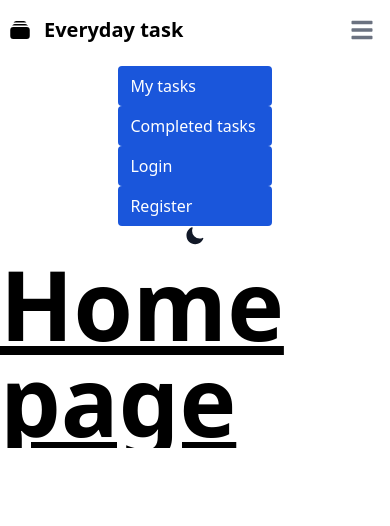
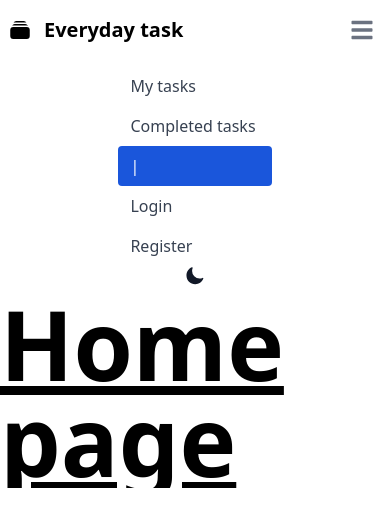
Before and after one commit to ashrafcse3/next-everyday-task, a Next.js app: page / in a window 390 px wide. Shown: the top 526 px of the page. Built offline with nearby package versions, Linux system fonts and the light colour scheme; no server answers.

Commit message:
active navbar link highlighted

```diff
--- a/components/shared/Nav1.js
+++ b/components/shared/Nav1.js
@@ -5,12 +5,17 @@ import Link from "next/link";
 import { useContext, useEffect, useState } from "react";
 import { AuthContext } from "../../contexts/AuthProvider";
 import { Toaster } from "react-hot-toast";
+import { useRouter } from "next/router";
 
 const Nav1 = () => {
     const { systemTheme, theme, setTheme } = useTheme();
     const [mounted, setMounted] = useState(false);
+    const routerPathName = useRouter().pathname;
 
     const { user, logOut } = useContext(AuthContext);
+
+    const activeClasses = `block py-2 pl-3 pr-4 text-white bg-blue-700 rounded md:bg-transparent md:text-blue-700 md:p-0 dark:text-white`;
+    const notActiveClasses = `block py-2 pl-3 pr-4 text-gray-700 rounded hover:bg-gray-100 md:hover:bg-transparent md:border-0 md:hover:text-blue-700 md:p-0 dark:text-gray-400 md:dark:hover:text-white dark:hover:bg-gray-700 dark:hover:text-white md:dark:hover:bg-transparent`;
 
     useEffect(() => {
         setMounted(true);
@@ -65,35 +70,37 @@ const Nav1 = () => {
                     {
                         user?.uid ?
                             <Link href="/addtask">
-                                {/* <Navbar.Link
-                            active={true}
-                        >
-
-                        </Navbar.Link> */}
-                                <span className="block py-2 pl-3 pr-4 text-white bg-blue-700 rounded md:bg-transparent md:text-blue-700 md:p-0 dark:text-white" aria-current="page">Add task</span>
+                                <span
+                                    className={routerPathName === "/addtask" ? activeClasses : notActiveClasses} aria-current="page">Add task</span>
 
                             </Link>
                             : ''
                     }
                     <Link href="/mytasks">
-                        <span className="block py-2 pl-3 pr-4 text-white bg-blue-700 rounded md:bg-transparent md:text-blue-700 md:p-0 dark:text-white" aria-current="page">My tasks</span>
+                        <span
+                            className={routerPathName === "/mytasks" ? activeClasses : notActiveClasses} aria-current="page">My tasks</span>
                     </Link>
                     <Link href="/completedtasks">
-                        <span className="block py-2 pl-3 pr-4 text-white bg-blue-700 rounded md:bg-transparent md:text-blue-700 md:p-0 dark:text-white" aria-current="page">Completed tasks</span>
+                        <span
+                            className={routerPathName === "/completedtasks" ? activeClasses : notActiveClasses} aria-current="page">Completed tasks</span>
                     </Link>
-                    <span className="lg:block md:block py-2 pl-3 pr-4 text-white bg-blue-700 rounded md:bg-transparent md:text-blue-700 md:p-0 dark:text-white hidden">|</span>
+                    <span className={`lg:block md:block ${activeClasses}`}>|</span>
                     {
                         !(user?.uid) ?
                             <>
                                 <Link href="/login">
-                                    <span className="block py-2 pl-3 pr-4 text-white bg-blue-700 rounded md:bg-transparent md:text-blue-700 md:p-0 dark:text-white" aria-current="page">Login</span>
+                                    <span
+                                        className={routerPathName === "/login" ? activeClasses : notActiveClasses} aria-current="page">Login</span>
                                 </Link>
                                 <Link href="/register">
-                                    <span className="block py-2 pl-3 pr-4 text-white bg-blue-700 rounded md:bg-transparent md:text-blue-700 md:p-0 dark:text-white" aria-current="page">Register</span>
+                                    <span
+                                        className={routerPathName === "/register" ? activeClasses : notActiveClasses} aria-current="page">Register</span>
                                 </Link>
                             </>
                             :
-                            <span onClick={handleLogOut} className="cursor-pointer block py-2 pl-3 pr-4 text-white bg-blue-700 rounded md:bg-transparent md:text-blue-700 md:p-0 dark:text-white" aria-current="page">Log out</span>
+                            <span
+                                onClick={handleLogOut}
+                                className={notActiveClasses} aria-current="page">Log out</span>
                     }
                     {renderThemeChanger()}
                 </Navbar.Collapse>
```
